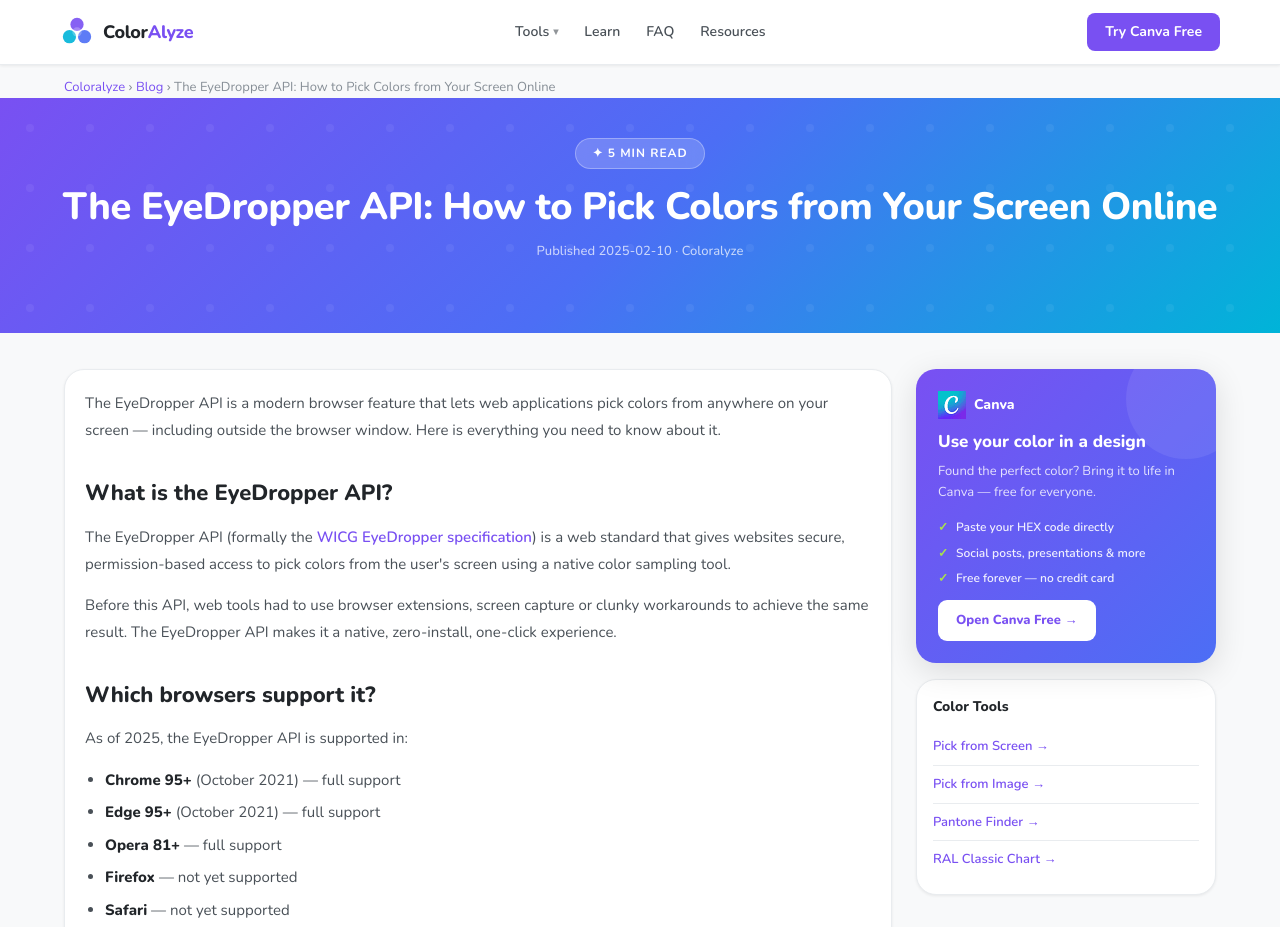
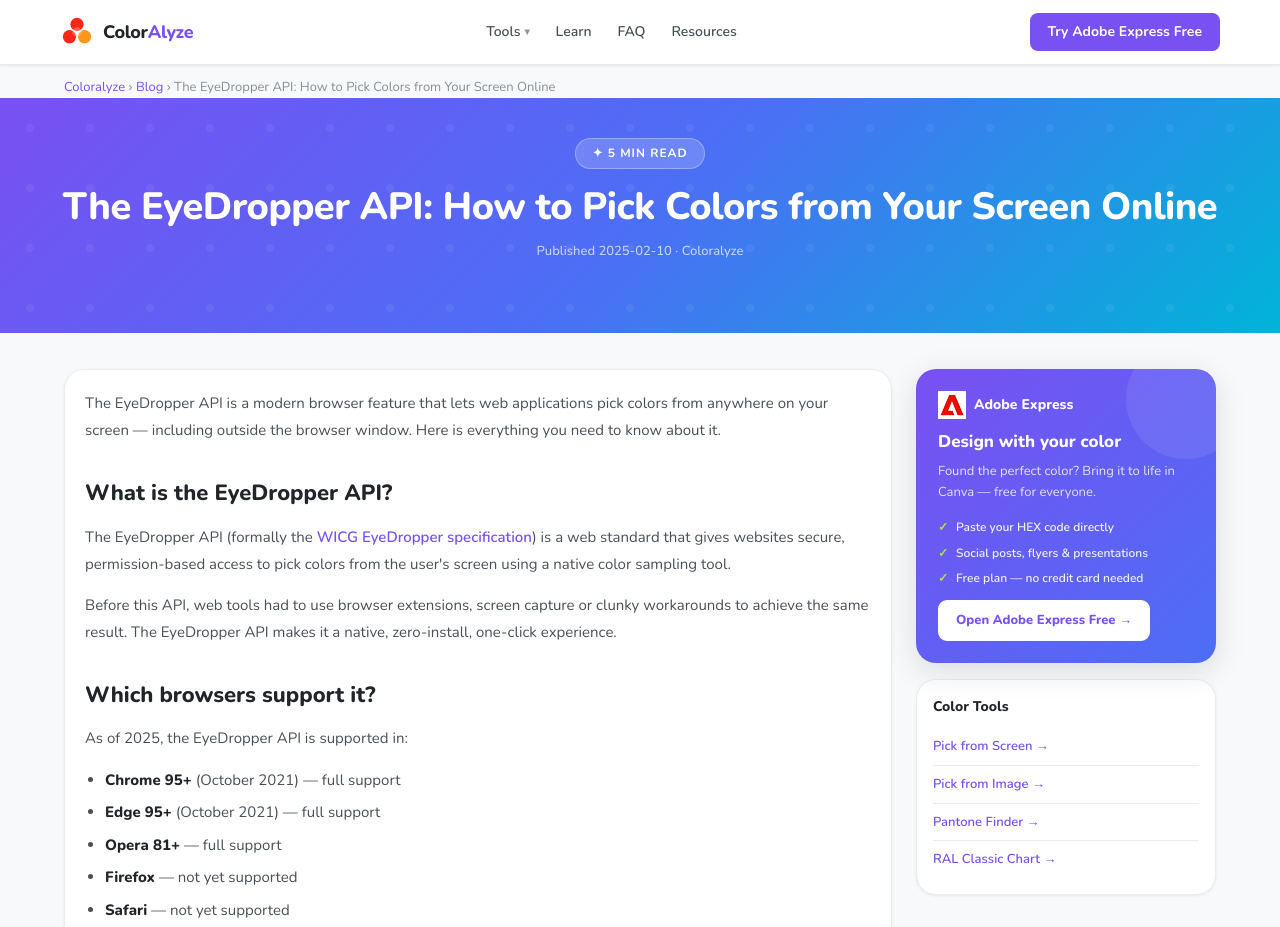
Before and after one commit to Bart19091968/color-tool, a website: page public/blog/eyedropper-api-guide.html in a window 1280 px wide. Shown: the top 927 px of the page. Drawn offline with nearby package versions, Linux system fonts and the light colour scheme.

Commit message:
Redesign: Adobe Express theme — replace Canva references

```diff
--- a/public/blog/eyedropper-api-guide.html
+++ b/public/blog/eyedropper-api-guide.html
@@ -109,9 +109,9 @@
     </button>
     <a href="/" class="logo" aria-label="ColorAlyze home">
       <svg viewBox="0 0 36 36" fill="none" xmlns="http://www.w3.org/2000/svg" aria-hidden="true">
-        <circle cx="18" cy="10" r="7" fill="#7950f2" opacity="0.9"/>
-        <circle cx="26" cy="23" r="7" fill="#4c6ef5" opacity="0.9"/>
-        <circle cx="10" cy="23" r="7" fill="#00b4d8" opacity="0.9"/>
+        <circle cx="18" cy="10" r="7" fill="#FA0F00" opacity="0.9"/>
+        <circle cx="26" cy="23" r="7" fill="#FF8A00" opacity="0.9"/>
+        <circle cx="10" cy="23" r="7" fill="#FA0F00" opacity="0.9"/>
         <circle cx="18" cy="18" r="5" fill="white" opacity="0.25"/>
       </svg>
       <span class="logo-text">Color<span>Alyze</span></span>
@@ -130,13 +130,13 @@
       <a href="/#resources" class="nav-link">Resources</a>
     </nav>
     <div class="nav-right">
-      <a href="https://www.canva.com/?utm_source=coloralyze&utm_medium=affiliate&utm_campaign=header" target="_blank" rel="noopener sponsored" class="nav-cta">
+      <a href="https://www.adobe.com/express/" target="_blank" rel="noopener sponsored" class="nav-cta">
         <svg class="nav-cta-icon" style="display:none;width:26px;height:26px;flex-shrink:0" viewBox="0 0 36 36" fill="none">
           <circle cx="18" cy="18" r="18" fill="url(#ncg)"/>
           <defs><linearGradient id="ncg" x1="0" y1="0" x2="36" y2="36" gradientUnits="userSpaceOnUse"><stop offset="0%" stop-color="#38d6c8"/><stop offset="55%" stop-color="#7d5ef2"/><stop offset="100%" stop-color="#6c4aff"/></linearGradient></defs>
           <text x="18" y="24" text-anchor="middle" font-family="Georgia,serif" font-style="italic" font-weight="700" font-size="15" fill="white">C</text>
         </svg>
-        <span class="nav-cta-text">Try Canva Free</span>
+        <span class="nav-cta-text">Try Adobe Express Free</span>
       </a>
     </div>
     <div class="mobile-menu" id="mobileMenu">
@@ -154,8 +154,8 @@
         <a href="/#resources" class="mobile-menu-link" onclick="closeMenu()">Resources<span class="mobile-menu-arrow">›</span></a>
       </nav>
       <div class="mobile-menu-footer">
-        <div class="mobile-menu-footer-text">Design with<br/>your color</div>
-        <a href="https://www.canva.com/?utm_source=coloralyze&utm_medium=affiliate&utm_campaign=mobile-logo" target="_blank" rel="noopener sponsored" class="canva-logo-btn" title="Try Canva Free" onclick="closeMenu()">
+        <div class="mobile-menu-footer-text">Design with<br/><strong>Adobe Express</strong></div>
+        <a href="https://www.adobe.com/express/" target="_blank" rel="noopener sponsored" class="canva-logo-btn" title="Try Adobe Express Free" onclick="closeMenu()">
           <svg viewBox="0 0 54 54" fill="none" xmlns="http://www.w3.org/2000/svg">
             <circle cx="27" cy="27" r="27" fill="url(#cg)"/>
             <defs><linearGradient id="cg" x1="0" y1="0" x2="54" y2="54" gradientUnits="userSpaceOnUse"><stop offset="0%" stop-color="#38d6c8"/><stop offset="60%" stop-color="#7d5ef2"/><stop offset="100%" stop-color="#6c4aff"/></linearGradient></defs>
@@ -234,17 +234,17 @@
   <aside class="lp-sidebar">
     <div class="canva-card">
       <div class="canva-card-logo">
-        <img src="/logo-canva.png" width="28" height="28" alt="Canva" style="width:28px;height:28px"/>
-        <span class="canva-card-logo-text">Canva</span>
+        <img src="/logo-adobe.png" width="28" height="28" alt="Adobe Express" style="width:28px;height:28px"/>
+        <span class="canva-card-logo-text">Adobe Express</span>
       </div>
-      <h3>Use your color in a design</h3>
+      <h3>Design with your color</h3>
       <p>Found the perfect color? Bring it to life in Canva — free for everyone.</p>
       <div class="canva-features">
         <div class="canva-feat">Paste your HEX code directly</div>
-        <div class="canva-feat">Social posts, presentations &amp; more</div>
-        <div class="canva-feat">Free forever — no credit card</div>
+        <div class="canva-feat">Social posts, flyers &amp; presentations</div>
+        <div class="canva-feat">Free plan — no credit card needed</div>
       </div>
-      <a href="https://www.canva.com/?utm_source=coloralyze&utm_medium=affiliate&utm_campaign=sidebar" target="_blank" rel="noopener sponsored" class="canva-btn">Open Canva Free →</a>
+      <a href="https://www.adobe.com/express/" target="_blank" rel="noopener sponsored" class="canva-btn">Open Adobe Express Free →</a>
     </div>
     <div class="card"><div class="card-pad" style="padding:16px">
       <div style="font-size:14px;font-weight:800;margin-bottom:10px">Color Tools</div>
@@ -260,7 +260,7 @@
     <div class="footer-top">
       <div>
         <div class="footer-logo">
-          <svg viewBox="0 0 36 36" fill="none" style="width:28px;height:28px"><circle cx="18" cy="10" r="7" fill="#7950f2" opacity="0.9"/><circle cx="26" cy="23" r="7" fill="#4c6ef5" opacity="0.8"/><circle cx="10" cy="23" r="7" fill="#00b4d8" opacity="0.7"/></svg>
+          <svg viewBox="0 0 36 36" fill="none" style="width:28px;height:28px"><circle cx="18" cy="10" r="7" fill="#FA0F00" opacity="0.9"/><circle cx="26" cy="23" r="7" fill="#FF8A00" opacity="0.8"/><circle cx="10" cy="23" r="7" fill="#FA0F00" opacity="0.7"/></svg>
           <span class="footer-logo-text">Color<span>Alyze</span></span>
         </div>
         <p style="font-size:12px;color:rgba(255,255,255,0.4);margin-top:7px;max-width:260px">Free color tool — CSS, RAL, Pantone &amp; NCS. 1,165 named colors.</p>
@@ -275,12 +275,12 @@
         <a href="/css-color-names">CSS Colors</a>
         <a href="/blog">Blog</a>
         <a href="/api/colors">API</a>
-        <a href="https://www.canva.com/?utm_source=coloralyze&utm_medium=affiliate&utm_campaign=footer" target="_blank" rel="noopener sponsored" style="color:var(--purple-mid)">Try Canva →</a>
+        <a href="https://www.adobe.com/express/" target="_blank" rel="noopener sponsored" target="_blank" rel="noopener sponsored" style="color:#FF8A00">Try Adobe Express →</a>
       </div>
     </div>
     <div class="footer-bottom">
-      <p>© 2025 Coloralyze · Free color identification tool · Not affiliated with Canva Pty Ltd.</p>
-      <p class="footer-disc">Affiliate Disclosure: Canva links are affiliate links. We may earn a small commission if you sign up, at no cost to you.</p>
+      <p>© 2025 Coloralyze · Free color identification tool · Not affiliated with Adobe Inc.</p>
+      <p class="footer-disc">Affiliate Disclosure: Adobe Express links may be affiliate links. We may earn a small commission if you sign up, at no cost to you.</p>
     </div>
   </div>
 </footer>
```
